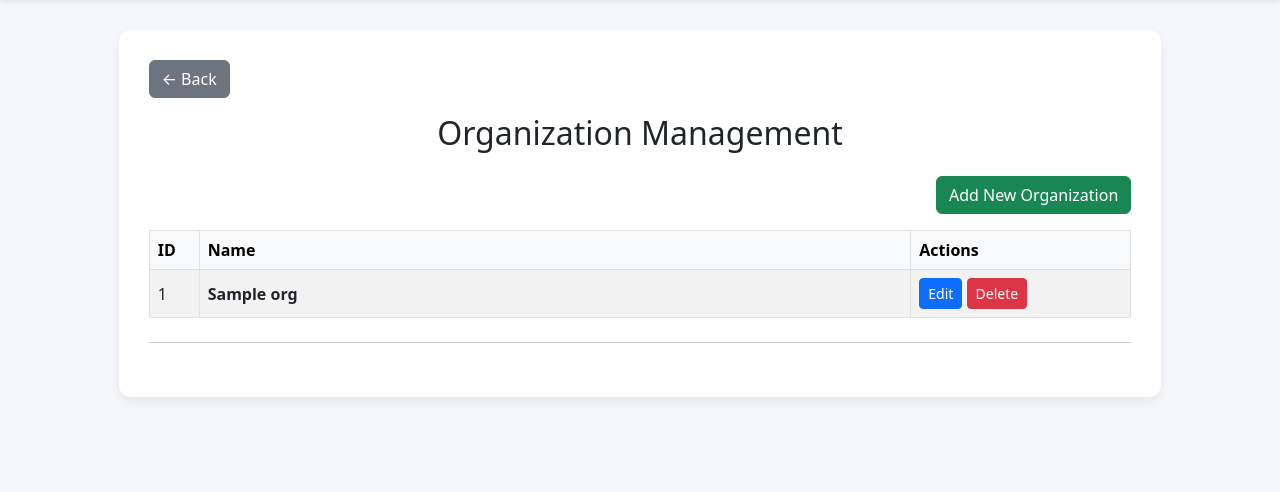
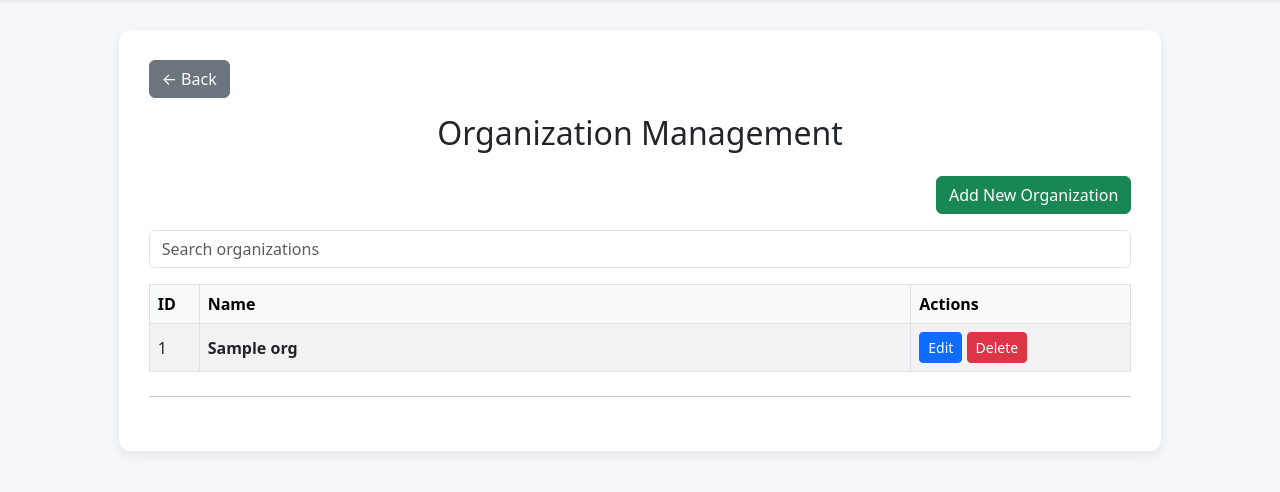
Before and after one commit to fna106/FreeFoodMap, a Flask app: template templates/admin_organizations.html in a window 1280 px wide. Shown: the part 56-548 px from the top of the page. Run offline with Flask 3, Linux system fonts and the light colour scheme; the template is opened without the code that fills it: most values are stand-ins (such as "Sample title", 1, 10 or a date in 2020).

Commit message:
Update admin_organizations.html
Added client-side search/filtering to the admin organizations table

```diff
--- a/templates/admin_organizations.html
+++ b/templates/admin_organizations.html
@@ -64,7 +64,9 @@
         </div>
 
         {% if organizations %}
-        <table class="table table-striped table-bordered">
+        <input class="form-control mb-3" data-table-filter="#organizations-table" placeholder="Search organizations">
+
+        <table id="organizations-table" class="table table-striped table-bordered">
             <thead class="table-light">
                 <tr>
                     <th style="width: 50px;">ID</th>
@@ -139,5 +141,6 @@
     </div>
 </div>
 
+<script src="/static/scripts/admin_table_filter.js"></script>
 </body>
 </html>
```
